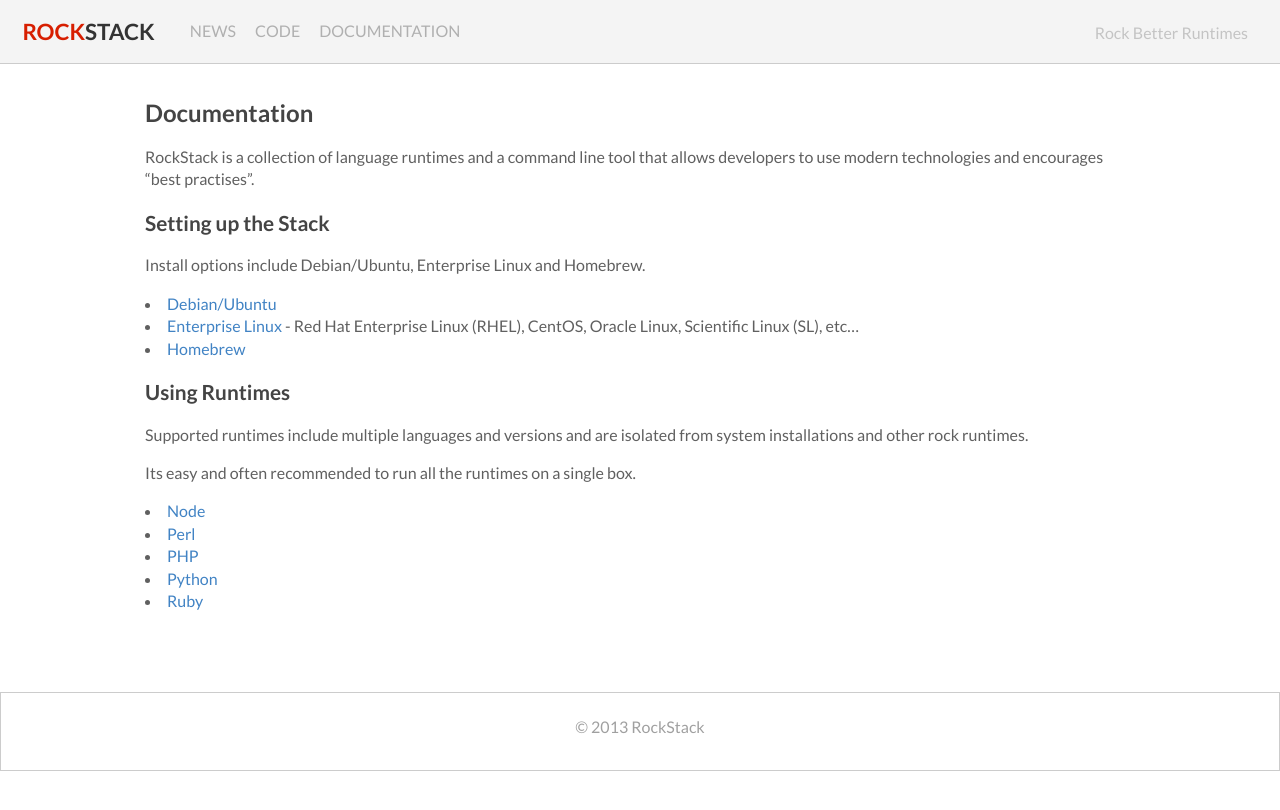
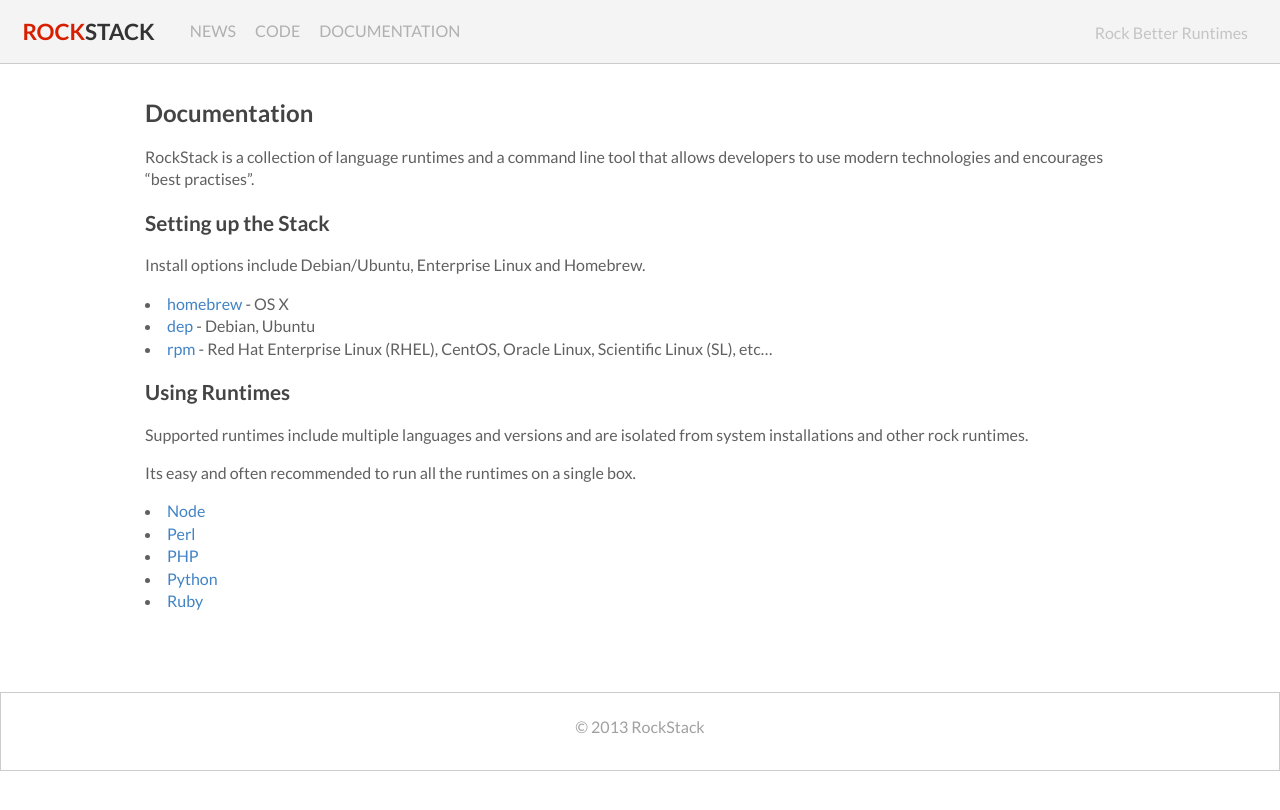
Before and after one commit to silas/rock, a Jekyll site: the page built from docs/index.md, in a window 1280 px wide. Shown: the top 810 px of the page. Built offline with Jekyll 4.4.1, drawn with Linux system fonts in a browser that asks for light colours.

Commit message:
Tweak install list

```diff
--- a/docs/index.md
+++ b/docs/index.md
@@ -13,10 +13,10 @@
 
 Install options include Debian/Ubuntu, Enterprise Linux and Homebrew.
 
- * [Debian/Ubuntu](/docs/install/deb/)
- * [Enterprise Linux](/docs/install/rpm/) - Red Hat Enterprise Linux (RHEL), CentOS,
+ * [homebrew](/docs/install/homebrew/) - OS X
+ * [dep](/docs/install/deb/) - Debian, Ubuntu
+ * [rpm](/docs/install/rpm/) - Red Hat Enterprise Linux (RHEL), CentOS,
    Oracle Linux, Scientific Linux (SL), etc...
- * [Homebrew](/docs/install/homebrew/)
 
 ## Using Runtimes
 
```
